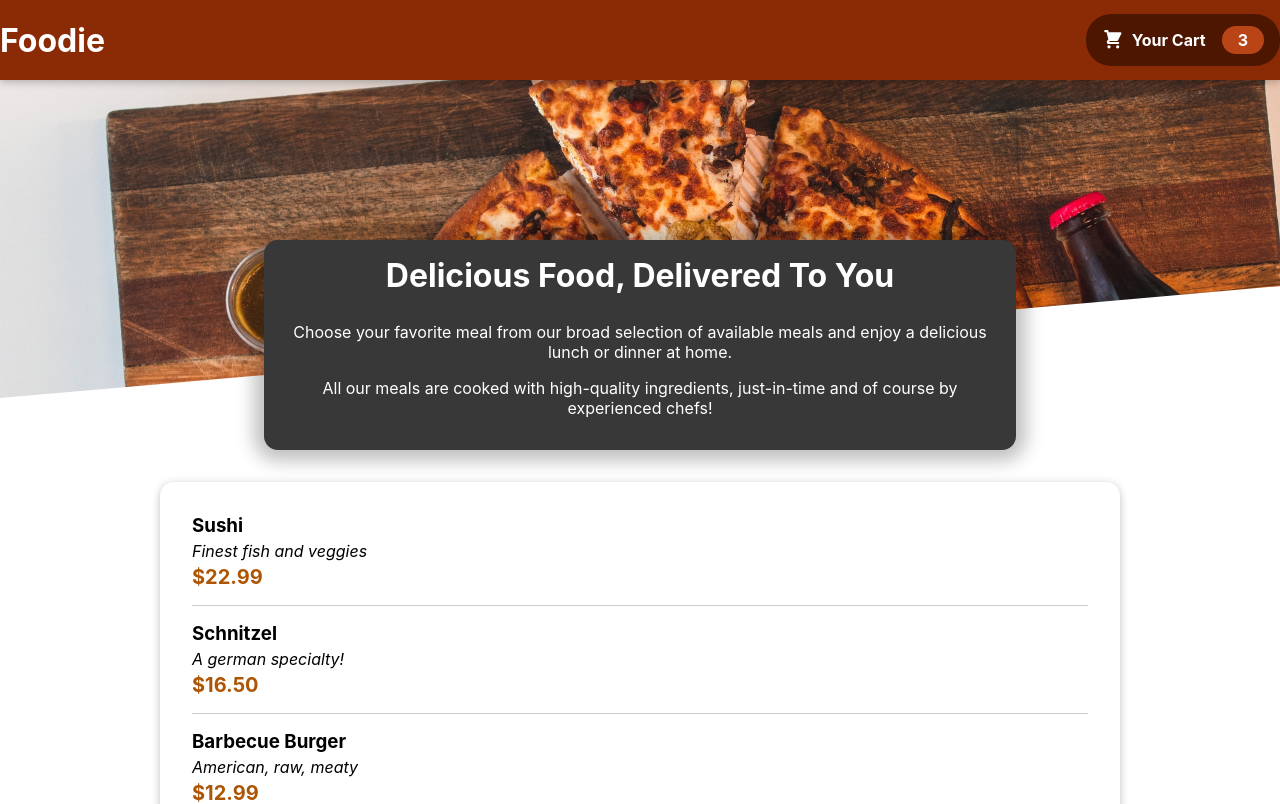
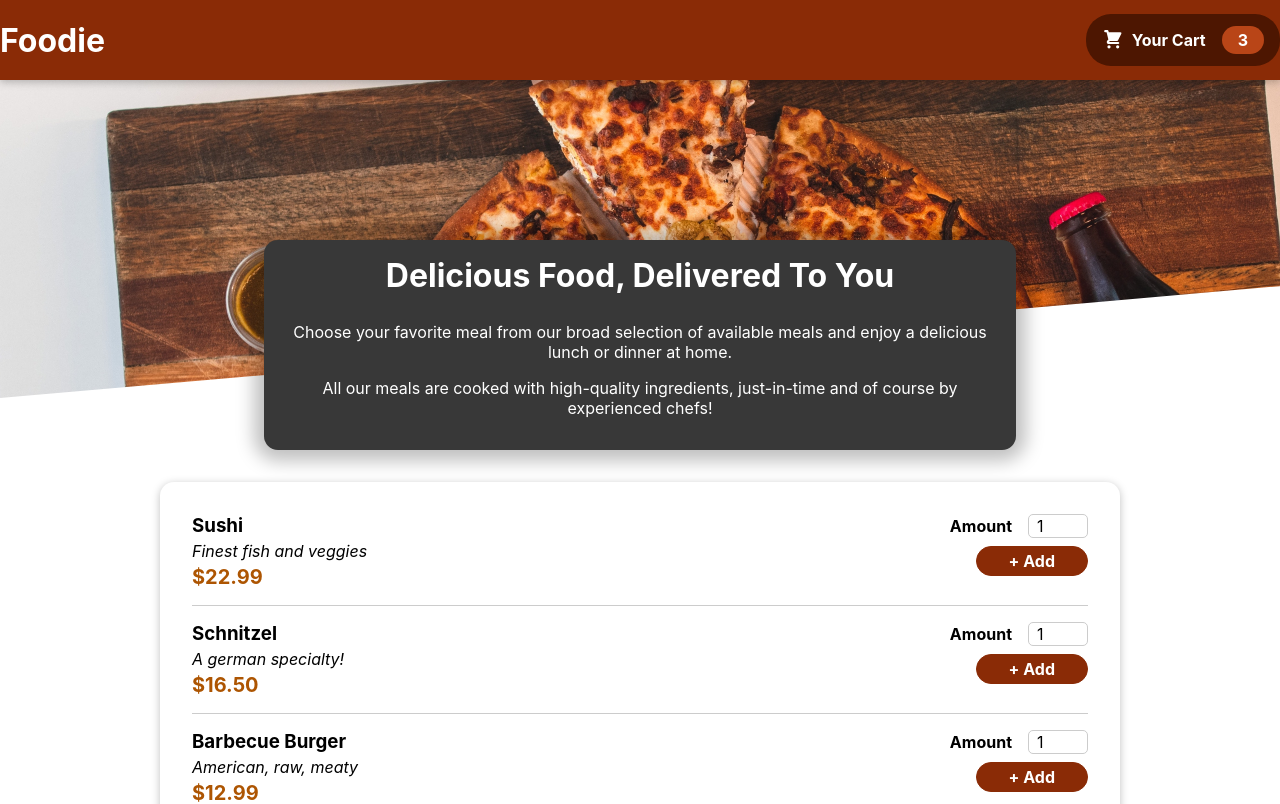
Before and after one commit to ececmk/foodie-food-order-app, a React (Create React App) app: page / in a window 1280 px wide. Shown: the top 804 px of the page. Built offline with nearby package versions, Linux system fonts and the light colour scheme.

Commit message:
MealItemForm done

```diff
--- a/src/Components/Meals/MealItem/MealItem.js
+++ b/src/Components/Meals/MealItem/MealItem.js
@@ -1,4 +1,5 @@
 import classes from './MealItem.module.css'
+import MealItemForm from './MealItemForm';
 
 const MealItem = props => {
     const price = `$${props.price.toFixed(2)}`
@@ -9,7 +10,7 @@
             <div className={classes.price}>{price}</div>
         </div>
         <div>
-
+            <MealItemForm />
         </div>
     </li>
 };
--- a/src/Components/Meals/MealItem/MealItemForm.js
+++ b/src/Components/Meals/MealItem/MealItemForm.js
@@ -0,0 +1,18 @@
+import classes from './MealItemForm.module.css'
+import Input from '../../UI/Input';
+const MealItemForm = props => {
+    return <form className={classes.form}>
+        <Input label="Amount" input={{
+            id:'amount' + props.id,
+            type:'number',
+            min: '1',
+            max: '5',
+            step: '1',
+            defaultValue: '1'
+        }}/>
+        <button>+ Add</button>
+
+    </form>
+};
+
+export default MealItemForm;
--- /dev/null
+++ b/src/Components/Meals/MealItem/MealItemForm.module.css
@@ -0,0 +1,20 @@
+.form {
+    text-align: right;
+  }
+
+  .form button {
+    font: inherit;
+    cursor: pointer;
+    background-color: #8a2b06;
+    border: 1px solid #8a2b06;
+    color: white;
+    padding: 0.25rem 2rem;
+    border-radius: 20px;
+    font-weight: bold;
+  }
+
+  .form button:hover,
+  .form button:active {
+    background-color: #641e03;
+    border-color: #641e03;
+  }
--- /dev/null
+++ b/src/Components/UI/Input.js
@@ -0,0 +1,11 @@
+import classes from './Input.module.css';
+
+const Input = props => {
+    return <div className={classes.input}>
+        <label> {props.label}</label>
+        <input {...props.input}/>
+    </div>
+
+    };
+
+export default Input;
--- /dev/null
+++ b/src/Components/UI/Input.module.css
@@ -0,0 +1,18 @@
+.input {
+    display: flex;
+    align-items: center;
+    margin-bottom: 0.5rem;
+  }
+
+  .input label {
+    font-weight: bold;
+    margin-right: 1rem;
+  }
+
+  .input input {
+    width: 3rem;
+    border-radius: 5px;
+    border: 1px solid #ccc;
+    font: inherit;
+    padding-left: 0.5rem;
+  }
```
